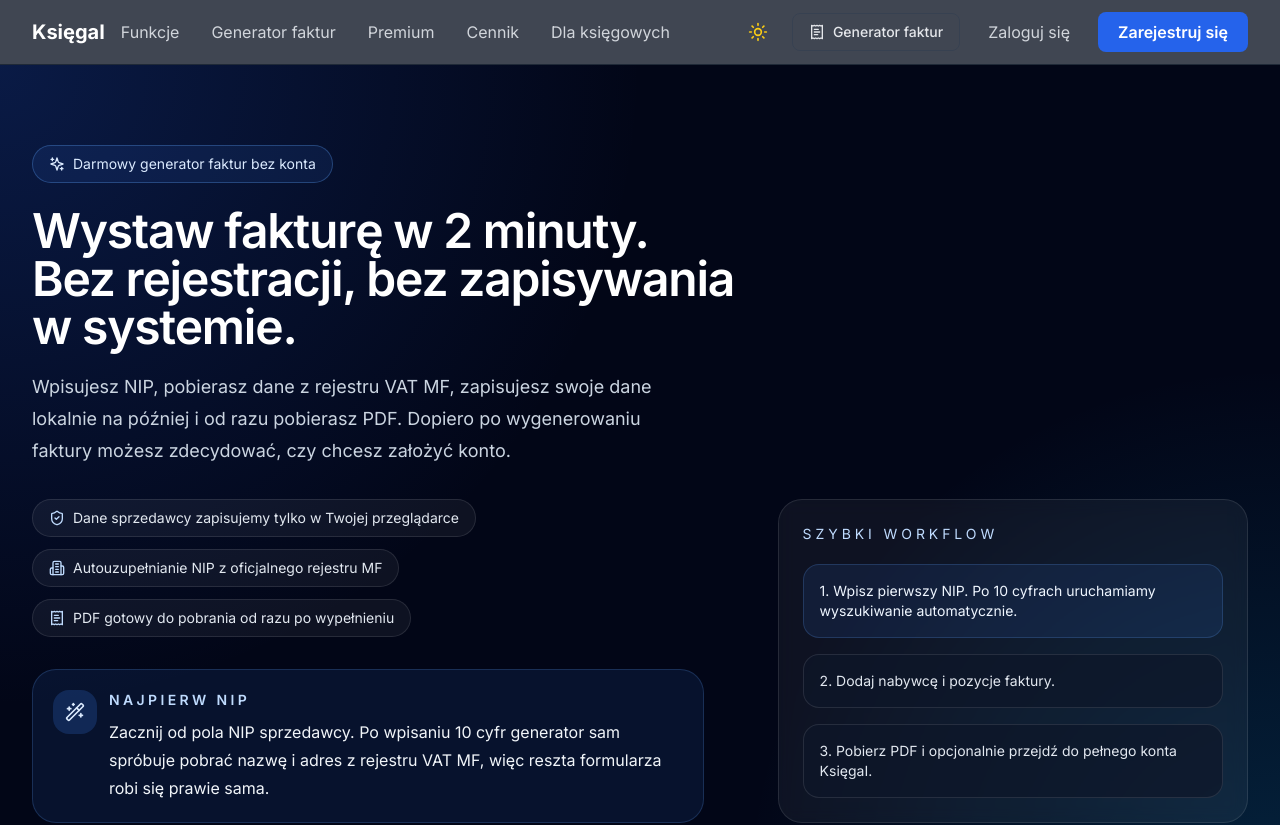
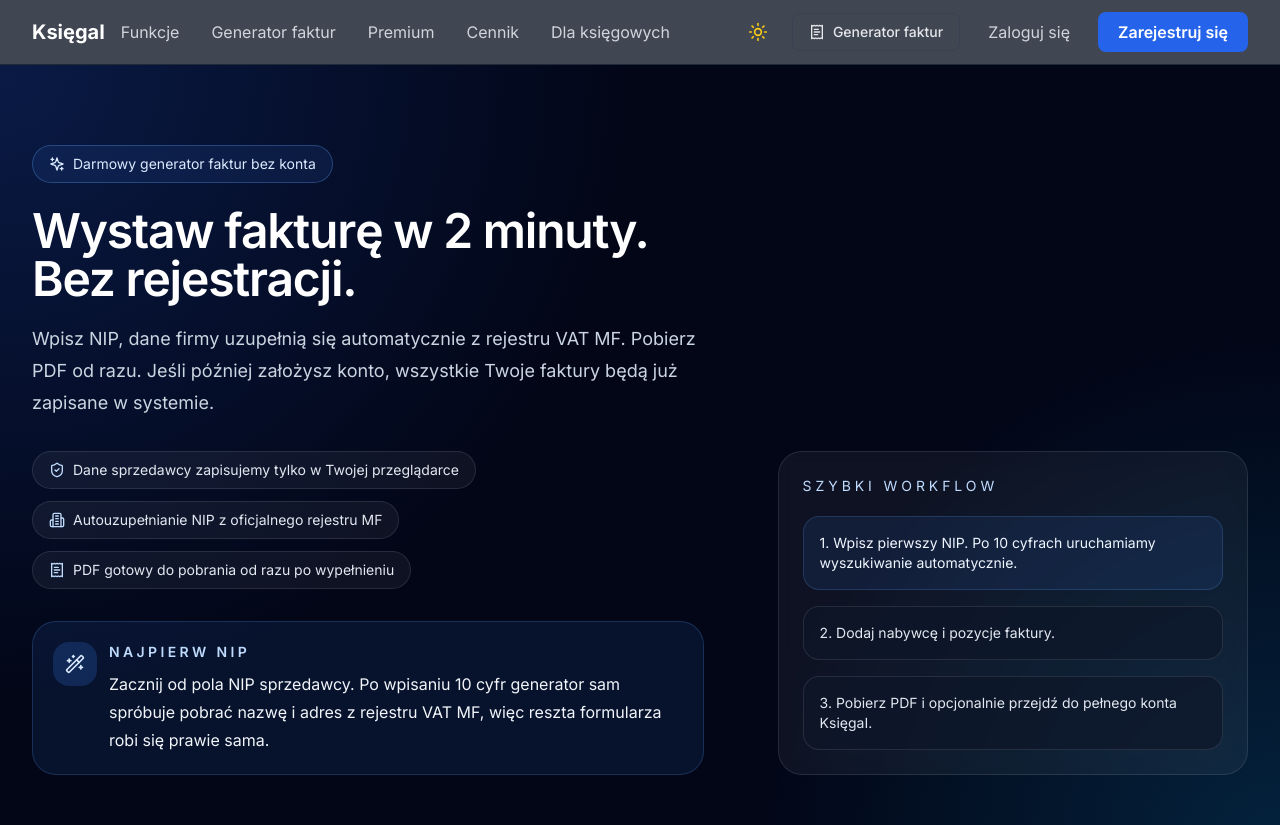
Before and after one commit to quarzasiphix/ksiegai-next, a Next.js app: page /darmowy-generator-faktur in a window 1280 px wide. Shown: the top 825 px of the page. Built offline with nearby package versions, Linux system fonts and the light colour scheme; no server answers.

Commit message:
fix(marketing): align generator hero with saved invoices plan

```diff
--- a/components/invoice-tools/AnonymousInvoiceGenerator.tsx
+++ b/components/invoice-tools/AnonymousInvoiceGenerator.tsx
@@ -215,11 +215,11 @@
                 Darmowy generator faktur bez konta
               </div>
               <h1 className="mt-6 text-4xl font-semibold tracking-tight sm:text-5xl">
-                Wystaw fakturę w 2 minuty. Bez rejestracji, bez zapisywania w systemie.
+                Wystaw fakturę w 2 minuty. Bez rejestracji.
               </h1>
               <p className="mt-5 max-w-2xl text-lg leading-8 text-slate-300">
-                Wpisujesz NIP, pobierasz dane z rejestru VAT MF, zapisujesz swoje dane lokalnie na później i od
-                razu pobierasz PDF. Dopiero po wygenerowaniu faktury możesz zdecydować, czy chcesz założyć konto.
+                Wpisz NIP, dane firmy uzupełnią się automatycznie z rejestru VAT MF. Pobierz PDF od razu. Jeśli
+                później założysz konto, wszystkie Twoje faktury będą już zapisane w systemie.
               </p>
               <div className="mt-8 flex flex-wrap gap-3 text-sm text-slate-200">
                 <FeaturePill icon={ShieldCheck} text="Dane sprzedawcy zapisujemy tylko w Twojej przeglądarce" />
```
